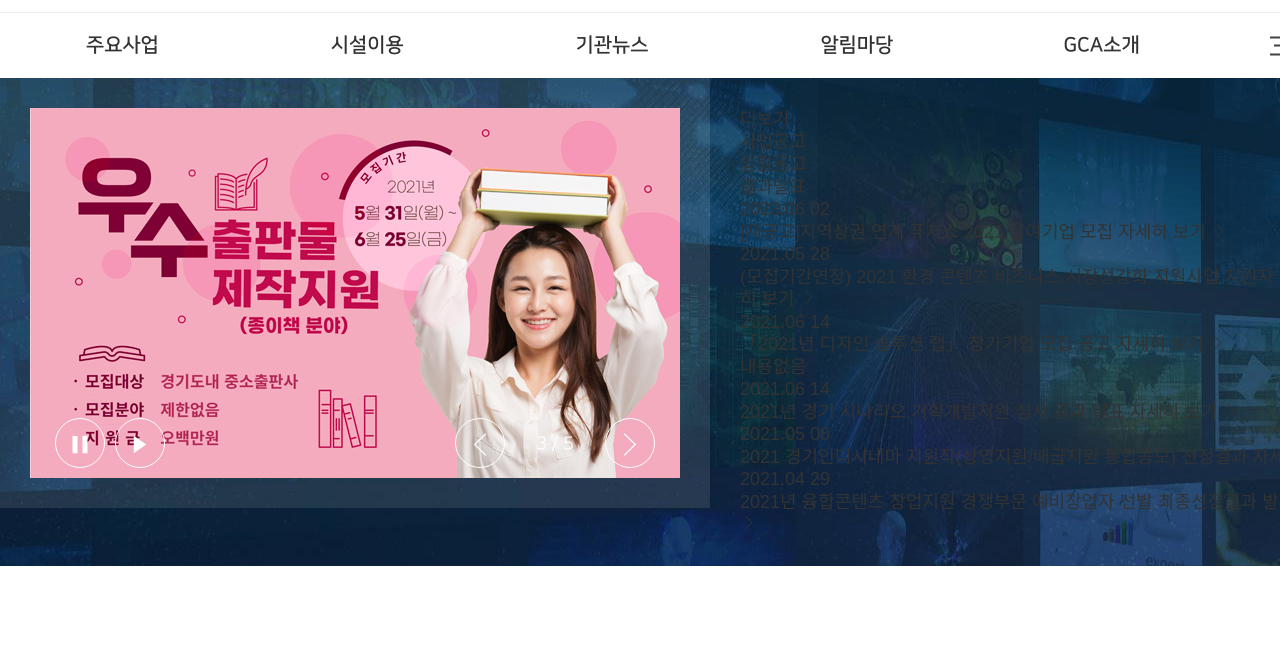
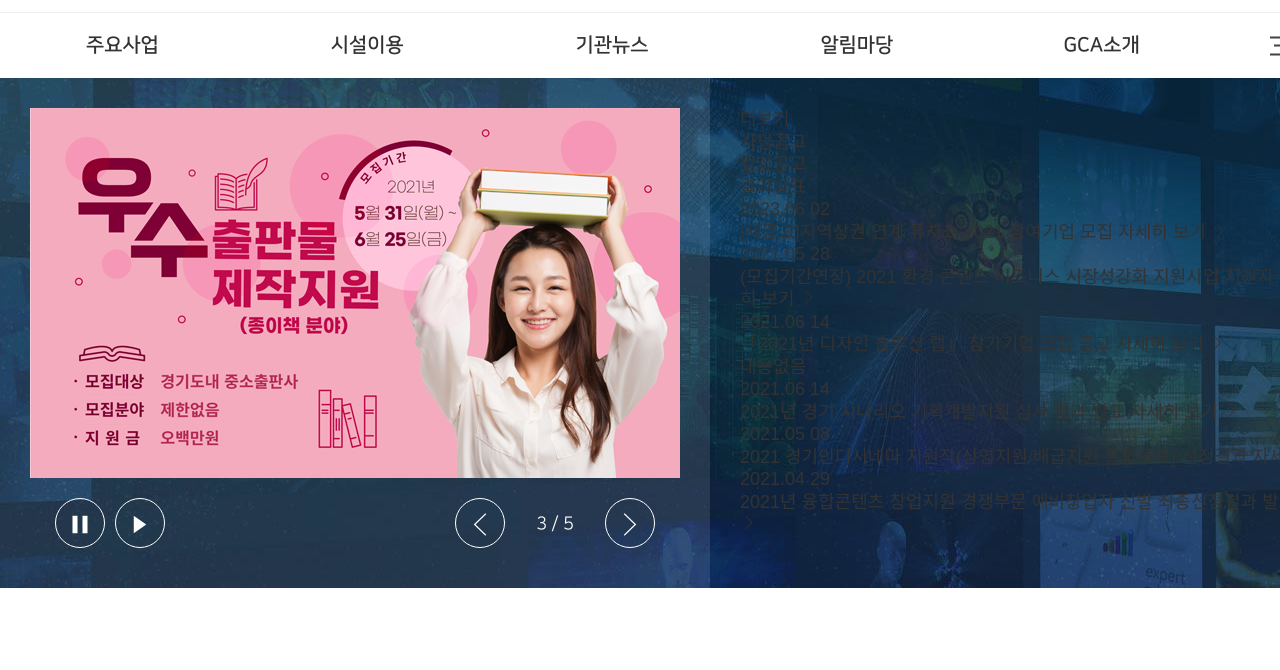
Before and after one commit to Leesomangg/gyeonggi, a plain HTML site: page index.html in a window 1280 px wide. Shown: the part 129-799 px from the top of the page. Drawn offline with nearby package versions, Linux system fonts and the light colour scheme; a web font is replaced by a local one.

Commit message:
content 작성 중

```diff
--- a/css/style.css
+++ b/css/style.css
@@ -53,6 +53,10 @@ body {
   font-family: "Noto Sans KR", sans-serif;
 }
 /* 공통요소 */
+.swiper-container {
+  width: 100%;
+  height: 100%;
+}
 .clearfix::after {
   content: "";
   position: relative;
```
